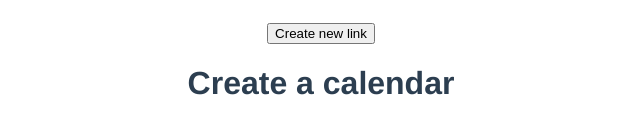
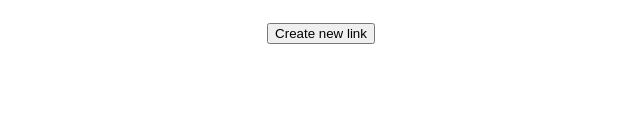
Before and after one commit to Project-Code-UVA/Calenshare, a Vue app: page / in a window 1280 px wide. Shown: the part 408-542 px from the top of the page, without its empty margins (319-959 px from the left). Built offline with nearby package versions, Linux system fonts and the light colour scheme.

Commit message:
separated calendarCreate component

```diff
--- a/src/App.vue
+++ b/src/App.vue
@@ -1,7 +1,6 @@
 <template>
   <img alt="Vue logo" src="./assets/logo.png" style="width: 200px;">
   <loginPage/>
-  <calendarCreate/>
   <!--
     Source:
     <a href="https://www.freepik.com/free-vector/schedule-calendar-flat-style_41411895.htm#query=calendar&position=7&from_view=keyword&track=sph">Image by juicy_fish</a> on Freepik
@@ -10,13 +9,13 @@
 
 <script>
 import loginPage from './components/loginPage.vue'
-import calendarCreate from './components/calendarCreate.vue'
+
 
 export default {
   name: 'App',
   components: {
     loginPage,
-    calendarCreate
+
   }
 }
 </script>
```
